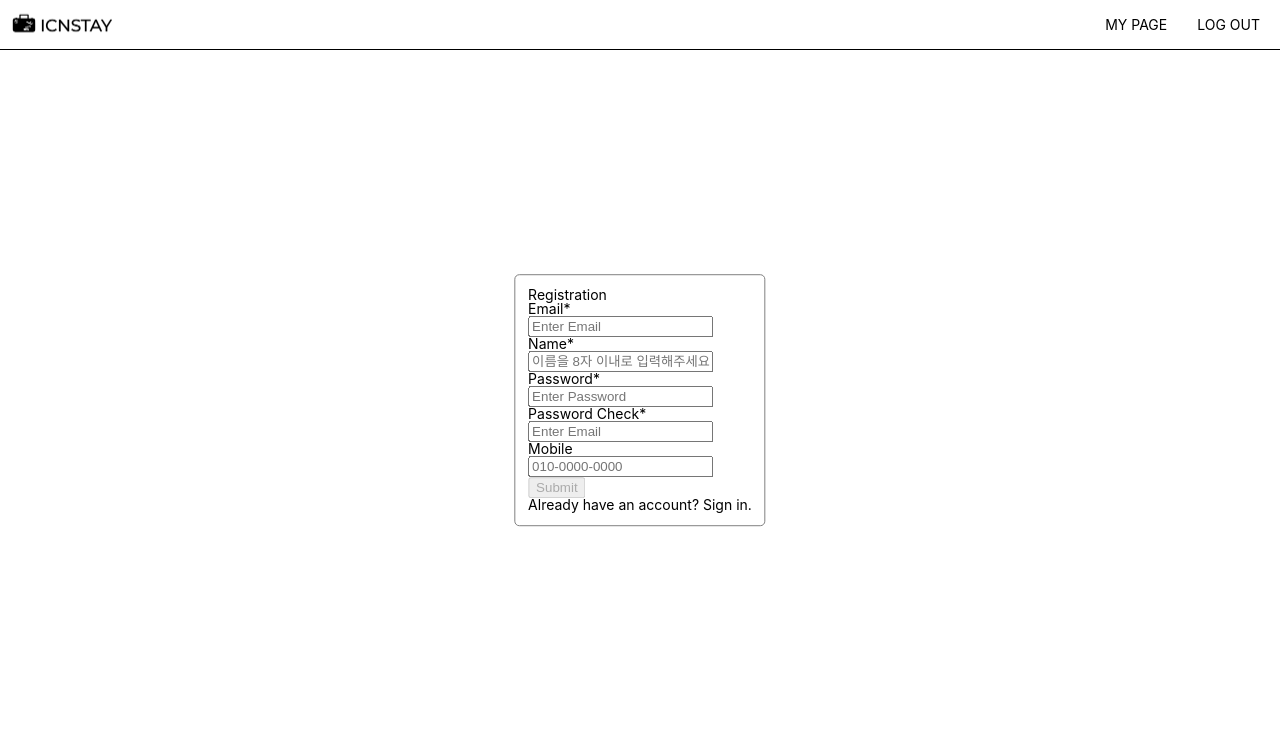
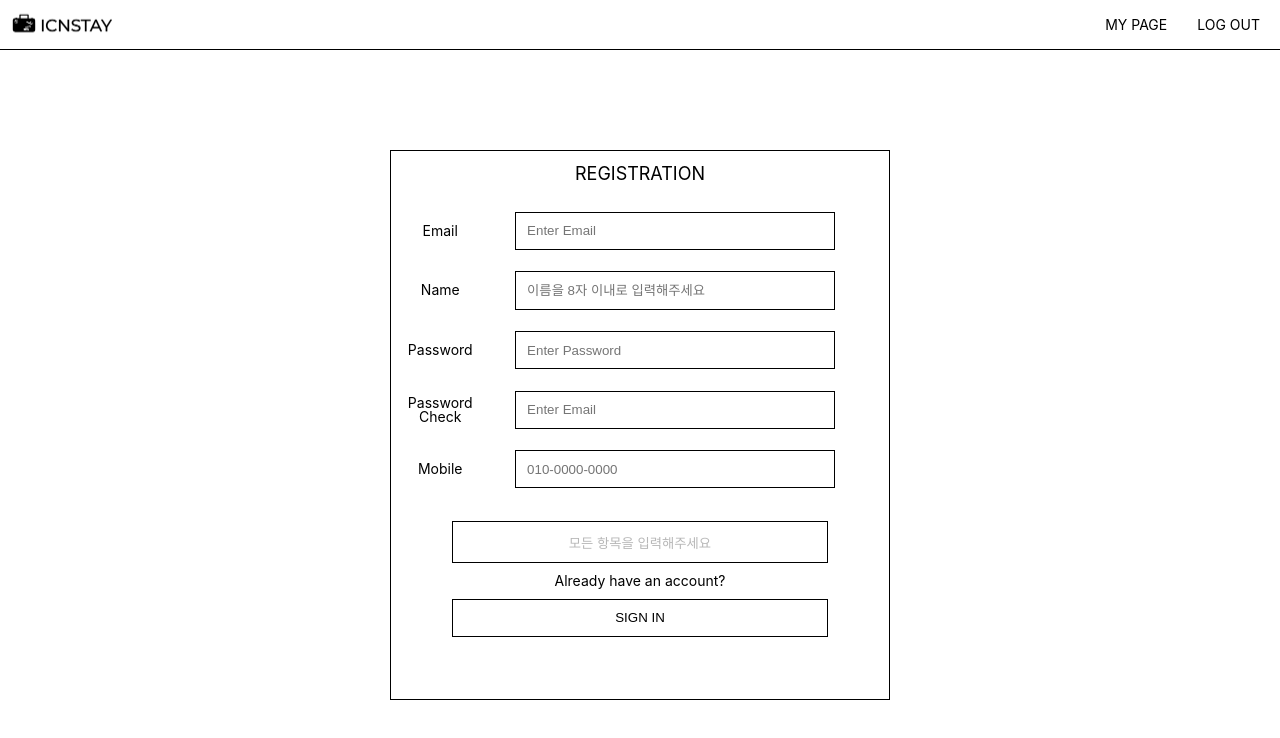
Before and after one commit to seanswim/icnstay, a React (Create React App) app in the folder client/: page /signup in a window 1280 px wide. Shown: the top 738 px of the page. Built offline with nearby package versions, Linux system fonts and the light colour scheme.

Commit message:
ADDED: signUp page CSS

```diff
--- a/client/src/pages/SignUp.js
+++ b/client/src/pages/SignUp.js
@@ -1,23 +1,52 @@
+import { useState, useEffect } from 'react';
+import { Link, useNavigate } from 'react-router-dom';
 import { sha256 } from 'js-sha256';
-import { useState, useEffect } from 'react';
-import { useNavigate } from 'react-router-dom';
 import axios from 'axios';
 import styled from 'styled-components';
+import { Container } from '../styles/Container';
+import { Input } from '../styles/Input';
+import { Button } from '../styles/Button';
 
 const SignUpContainer = styled.div`
-  border: 1px solid gray;
-  border-radius: 5px;
-  margin: 0;
+  width: 500px;
+  height: 550px;
+  border: 1px solid black;
+  text-align: center;
+  padding: 1em;
+  margin: 1em;
+`;
+
+const SignUpHeader = styled.div`
+  font-size: 18px;
+  margin-bottom: 1em;
+`;
+
+const SignUpBox = styled.div`
+  width: 100%;
+  display: flex;
+  justify-content: space-between;
+  align-items: center;
+`;
+
+const BoxLabel = styled.div`
+  width: 15%;
+`;
+
+const BoxInput = styled.div`
+  width: 85%;
+  position: relative;
+`;
+
+const ErrorMessage = styled.div`
+  font-size: 12px;
+  color: #ff0000;
   position: absolute;
-  top: 50%;
-  left: 50%;
-  transform: translate(-50%, -50%);
-  padding: 0.8rem;
-  z-index: 2;
+  bottom: -5px;
+  left: 40px;
+`;
 
-  .inValidInput {
-    border-color: red;
-  }
+const ButtonBox = styled.div`
+  margin-top: 0.8em;
 `;
 
 const SignUp = () => {
@@ -104,64 +133,80 @@ const SignUp = () => {
   });
 
   return (
+    <Container>
       <SignUpContainer>
-      <section>
-        <h1>Registration</h1>
-      </section>
-      <section>Email*</section>
-      <input
-        type="text"
-        placeholder="Enter Email"
-        onChange={handleChangeEmail}
-        className={isValidEmail ? '' : 'inValidInput'}
-        required
-      />
-      {isValidEmail ? '' : <div>올바른 이메일 형식이 아닙니다</div>}
-      <section>Name*</section>
-      <input
+        <SignUpHeader>REGISTRATION</SignUpHeader>
+        <SignUpBox>
+          <BoxLabel>Email</BoxLabel>
+          <BoxInput>
+            <Input type="text" placeholder="Enter Email" onChange={handleChangeEmail} required />
+            {isValidEmail ? '' : <ErrorMessage>올바른 이메일 형식이 아닙니다</ErrorMessage>}
+          </BoxInput>
+        </SignUpBox>
+        <SignUpBox>
+          <BoxLabel>Name</BoxLabel>
+          <BoxInput>
+            <Input
               type="text"
               placeholder="이름을 8자 이내로 입력해주세요"
               onChange={handleChangeName}
               maxLength="8"
               required
             />
-      <section>Password*</section>
-      <input
+          </BoxInput>
+        </SignUpBox>
+        <SignUpBox>
+          <BoxLabel>Password</BoxLabel>
+          <BoxInput>
+            <Input
               type="password"
               placeholder="Enter Password"
               onChange={handleChangePassword}
-        className={isValidPassword ? '' : 'inValidInput'}
               required
             />
-      <section>Password Check*</section>
-      <input
+          </BoxInput>
+        </SignUpBox>
+        <SignUpBox>
+          <BoxLabel>Password Check</BoxLabel>
+          <BoxInput>
+            <Input
               type="password"
               placeholder="Enter Email"
               onChange={handleChangePasswordCheck}
               className={isValidPassword ? '' : 'inValidInput'}
               required
             />
-      {isValidPassword ? '' : <div>비밀번호가 일치하지 않습니다</div>}
-      <section>Mobile</section>
-      <input
+            {isValidPassword ? '' : <ErrorMessage>비밀번호가 일치하지 않습니다</ErrorMessage>}
+          </BoxInput>
+        </SignUpBox>
+        <SignUpBox>
+          <BoxLabel>Mobile</BoxLabel>
+          <BoxInput>
+            {' '}
+            <Input
               type="text"
               placeholder="010-0000-0000"
               onChange={handleChangeMobile}
               maxLength="13"
-        className={isValidMobile ? '' : 'inValidInput'}
             />
-      {isValidMobile ? '' : <div>올바른 전화번호 형식이 아닙니다</div>}
-      <p>
-        <button onClick={() => handleSignupSubmit()} disabled={isReady}>
-          Submit
-        </button>
-      </p>
-      {isValidName ? '' : <div>다른 사용자가 이용중인 이름입니다.</div>}
+            {isValidMobile ? '' : <ErrorMessage>올바른 전화번호 형식이 아닙니다</ErrorMessage>}
+          </BoxInput>
+        </SignUpBox>
+
+        <ButtonBox>
+          <Button onClick={() => handleSignupSubmit()} disabled={isReady}>
+            {isReady ? '모든 항목을 입력해주세요' : 'Submit'}
+          </Button>
           {isUniqueEmail ? '' : <div>이미 등록된 Email입니다.</div>}
           <p>
-        Already have an account? <a href="/">Sign in</a>.
+            Already have an account?
+            <Link to="/signin">
+              <Button>SIGN IN</Button>
+            </Link>
           </p>
+        </ButtonBox>
       </SignUpContainer>
+    </Container>
   );
 };
 
```
Lines whose indentation alone changed are shown as unchanged.
